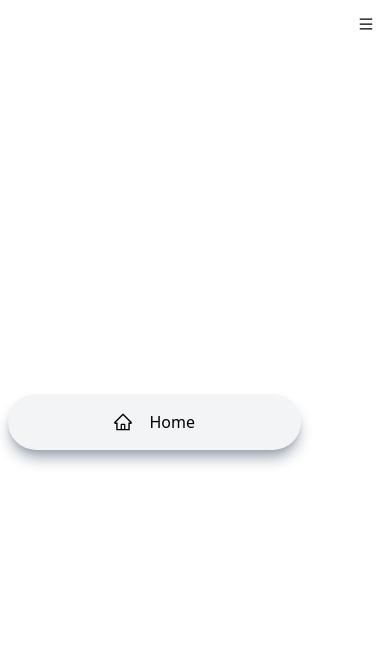
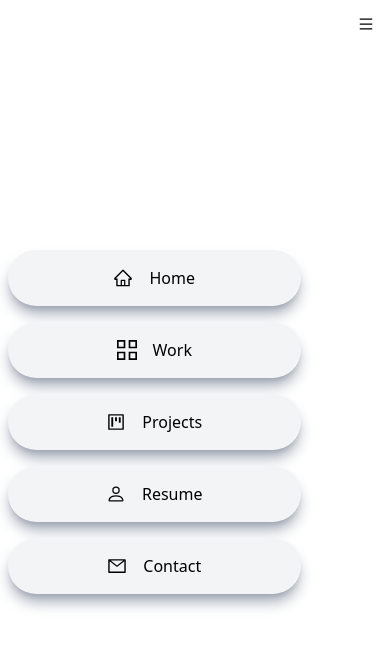
Before and after one commit to nicaemma/Portfolio, a React (Vite) app: page / in a window 390 px wide. Both pictures are taken after a click on the icon 366 px from the left and 24 px from the top of the page. Shown: the top 648 px of the page. Built offline with nearby package versions, Linux system fonts and the light colour scheme.

Commit message:
Mobile Nav inital format complete

```diff
--- a/src/components/SideNav.jsx
+++ b/src/components/SideNav.jsx
@@ -1,5 +1,12 @@
 import React, { useState } from "react";
-import { AiOutlineMenu, AiOutlineHome } from "react-icons/ai";
+import {
+  AiOutlineMenu,
+  AiOutlineHome,
+  AiOutlineMail,
+  AiOutlineProject,
+} from "react-icons/ai";
+import { BsPerson, BsPersonWorkspace } from "react-icons/bs";
+import { GrProjects } from "react-icons/gr";
 
 const SideNav = () => {
   const [nav, setNav] = useState(false);
@@ -23,6 +30,34 @@
             <AiOutlineHome size={20} />
             <span className="pl-4">Home</span>
           </a>
+          <a
+            href="#main"
+            className="w-[75%] flex justify-center items-center rounded-full shadow-lg bg-gray-100 shadow-gray-400 m-2 p-4 cursor-pointer hover:scale-110 ease-in duration-200"
+          >
+            <GrProjects size={20} />
+            <span className="pl-4">Work</span>
+          </a>
+          <a
+            href="#main"
+            className="w-[75%] flex justify-center items-center rounded-full shadow-lg bg-gray-100 shadow-gray-400 m-2 p-4 cursor-pointer hover:scale-110 ease-in duration-200"
+          >
+            <AiOutlineProject size={20} />
+            <span className="pl-4">Projects</span>
+          </a>
+          <a
+            href="#main"
+            className="w-[75%] flex justify-center items-center rounded-full shadow-lg bg-gray-100 shadow-gray-400 m-2 p-4 cursor-pointer hover:scale-110 ease-in duration-200"
+          >
+            <BsPerson size={20} />
+            <span className="pl-4">Resume</span>
+          </a>
+          <a
+            href="#main"
+            className="w-[75%] flex justify-center items-center rounded-full shadow-lg bg-gray-100 shadow-gray-400 m-2 p-4 cursor-pointer hover:scale-110 ease-in duration-200"
+          >
+            <AiOutlineMail size={20} />
+            <span className="pl-4">Contact</span>
+          </a>
         </div>
       ) : (
         <div></div>
```
